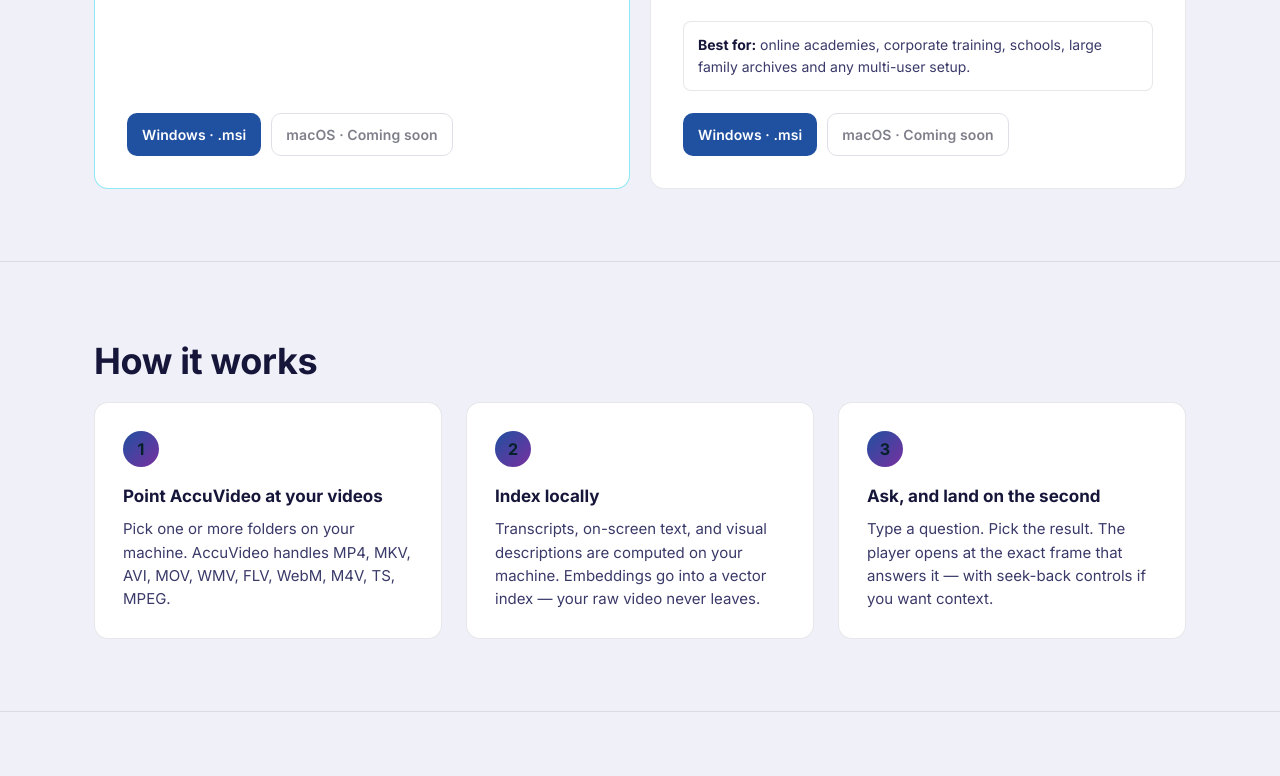
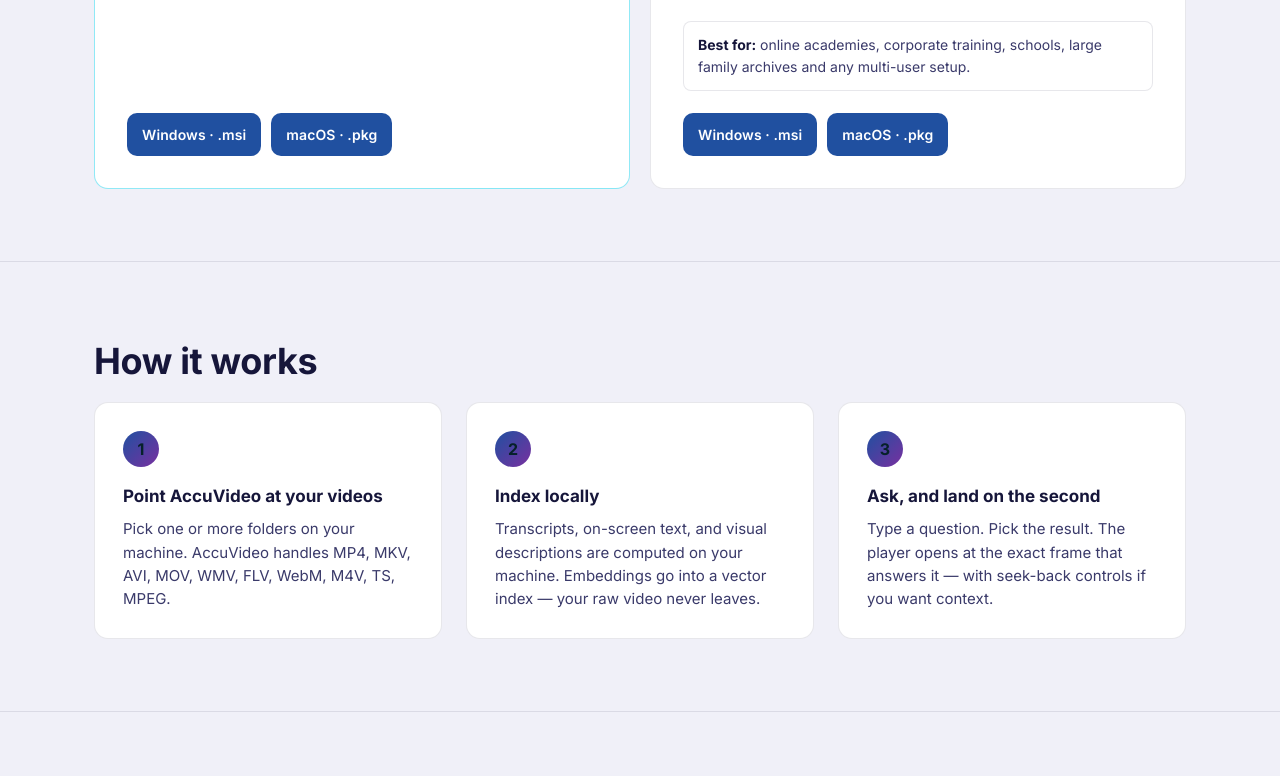
Before and after one commit to Acorn-Juice-Solutions/accuvideo, a plain HTML site: page index.html in a window 1280 px wide. Shown: the part 2004-2780 px from the top of the page. Drawn offline with Linux system fonts and the light colour scheme.

Commit message:
Mac Builds

```diff
--- a/assets/js/main.js
+++ b/assets/js/main.js
@@ -138,7 +138,7 @@
       'editions.basic.f6': '<strong>Optional NVIDIA CUDA acceleration</strong> — if a compatible GPU is detected, Basic offers to enable GPU mode and downloads a bundled DLL pack on demand',
       'editions.basic.bestfor': '<strong>Best for:</strong> students, individuals and families with a modest video collection.',
       'editions.basic.cta_win': 'Windows · .msi',
-      'editions.basic.cta_mac': 'macOS · Coming soon',
+      'editions.basic.cta_mac': 'macOS · .pkg',
       'editions.pro.title': 'Pro',
       'editions.pro.tag': 'For academies, businesses, schools and large archives',
       'editions.pro.f1': 'Everything in Basic',
@@ -151,7 +151,7 @@
       'editions.pro.f8': '<strong>NVIDIA CUDA build</strong> — separate <strong>.zip (&gt;2 GB)</strong> hosted externally, with SHA-256 hash, linked from each GitHub release',
       'editions.pro.bestfor': '<strong>Best for:</strong> online academies, corporate training, schools, large family archives and any multi-user setup.',
       'editions.pro.cta_win': 'Windows · .msi',
-      'editions.pro.cta_mac': 'macOS · Coming soon',
+      'editions.pro.cta_mac': 'macOS · .pkg',
 
       'pricing.title': 'Plans &amp; pricing',
       'pricing.sub': 'Pick the size that matches your library. Need something bigger? Talk to us.',
@@ -265,14 +265,14 @@
       'pricing.subscribe.cta': 'Request subscription',
 
       'download.title': 'Download AccuVideo',
-      'download.body': 'Windows builds available now. macOS (Apple Silicon) coming soon. Intel macOS: only Basic, on request — we evaluate hardware requirements case by case.',
+      'download.body': 'Windows and macOS (Apple Silicon) builds available now. macOS builds are temporarily unsigned while we finish Apple Developer ID enrollment — on first launch, right-click the .pkg and choose <strong>Open</strong> to bypass Gatekeeper. Intel macOS: only Basic, on request — we evaluate hardware requirements case by case.',
       'download.trial_note': '📧 First time? <a href="#" data-open-form="trial">Request your trial license first</a> — the installer asks for a license key on first launch.',
       'download.row_basic': 'Basic',
       'download.row_pro': 'Pro',
       'download.basic_win': 'Windows · .msi',
-      'download.basic_mac': 'macOS Apple Silicon · Coming soon',
+      'download.basic_mac': 'macOS Apple Silicon · .pkg',
       'download.pro_win': 'Windows · .msi',
-      'download.pro_mac': 'macOS Apple Silicon · Coming soon',
+      'download.pro_mac': 'macOS Apple Silicon · .pkg',
       'download.subnote_link': 'View all release files',
       'download.subnote_suffix': ' — changelog, hashes, older versions.',
       'download.gpu_note': '🟢 <strong>Want NVIDIA CUDA acceleration?</strong> <strong>Basic</strong> ships with CUDA support built in — if a compatible GPU is detected, the app offers to enable GPU mode and downloads a bundled DLL pack on first use. <strong>Pro CUDA</strong> is a separate <strong>.zip (&gt;2 GB)</strong> hosted externally because of GitHub\'s 2 GB asset limit; the download link and SHA-256 hash are published in the release notes next to each <a href="https://github.com/Acorn-Juice-Solutions/accuvideo-releases/releases/latest">GitHub release</a>.',
@@ -454,7 +454,7 @@
       'editions.basic.f6': '<strong>Aceleración NVIDIA CUDA opcional</strong> — si se detecta una GPU compatible, Basic ofrece activar el modo GPU y descarga bajo demanda un pack de DLLs empaquetadas',
       'editions.basic.bestfor': '<strong>Ideal para:</strong> estudiantes, particulares y familias con una videoteca modesta.',
       'editions.basic.cta_win': 'Windows · .msi',
-      'editions.basic.cta_mac': 'macOS · Próximamente',
+      'editions.basic.cta_mac': 'macOS · .pkg',
       'editions.pro.title': 'Pro',
       'editions.pro.tag': 'Para academias, empresas, colegios y archivos grandes',
       'editions.pro.f1': 'Todo lo de Basic',
@@ -467,7 +467,7 @@
       'editions.pro.f8': '<strong>Build NVIDIA CUDA</strong> — <strong>.zip aparte (&gt;2 GB)</strong> alojado externamente, con hash SHA-256, enlazado desde cada release de GitHub',
       'editions.pro.bestfor': '<strong>Ideal para:</strong> academias online, formación corporativa, colegios, archivos familiares grandes y cualquier escenario multi-usuario.',
       'editions.pro.cta_win': 'Windows · .msi',
-      'editions.pro.cta_mac': 'macOS · Próximamente',
+      'editions.pro.cta_mac': 'macOS · .pkg',
 
       'pricing.title': 'Planes y precios',
       'pricing.sub': 'Elige el tamaño que se ajuste a tu videoteca. ¿Necesitas algo más grande? Hablamos.',
@@ -581,14 +581,14 @@
       'pricing.subscribe.cta': 'Solicitar suscripción',
 
       'download.title': 'Descarga AccuVideo',
-      'download.body': 'Builds para Windows disponibles ya. macOS (Apple Silicon) próximamente. macOS Intel: sólo Basic, bajo petición — evaluamos los requisitos de hardware caso por caso.',
+      'download.body': 'Builds para Windows y macOS (Apple Silicon) disponibles ya. Los builds de macOS están temporalmente sin firmar mientras finalizamos el alta del Apple Developer ID — en el primer arranque, haz clic derecho en el .pkg y elige <strong>Abrir</strong> para saltarte Gatekeeper. macOS Intel: sólo Basic, bajo petición — evaluamos los requisitos de hardware caso por caso.',
       'download.trial_note': '📧 ¿Primera vez? <a href="#" data-open-form="trial">Solicita primero tu licencia trial</a> — el instalador pide la clave de licencia en el primer arranque.',
       'download.row_basic': 'Basic',
       'download.row_pro': 'Pro',
       'download.basic_win': 'Windows · .msi',
-      'download.basic_mac': 'macOS Apple Silicon · Próximamente',
+      'download.basic_mac': 'macOS Apple Silicon · .pkg',
       'download.pro_win': 'Windows · .msi',
-      'download.pro_mac': 'macOS Apple Silicon · Próximamente',
+      'download.pro_mac': 'macOS Apple Silicon · .pkg',
       'download.subnote_link': 'Ver todos los ficheros del release',
       'download.subnote_suffix': ' — changelog, hashes, versiones anteriores.',
       'download.gpu_note': '🟢 <strong>¿Quieres aceleración NVIDIA CUDA?</strong> <strong>Basic</strong> ya incluye soporte CUDA — si se detecta una GPU compatible, la app ofrece activar el modo GPU y descarga un pack de DLLs empaquetadas en el primer uso. <strong>Pro CUDA</strong> es un <strong>.zip aparte (&gt;2 GB)</strong> alojado externamente por la limitación de 2 GB por asset de GitHub; el enlace de descarga y su hash SHA-256 se publican en las notas de cada <a href="https://github.com/Acorn-Juice-Solutions/accuvideo-releases/releases/latest">release de GitHub</a>.',
--- a/index.html
+++ b/index.html
@@ -122,7 +122,7 @@
           <p class="edition-bestfor" data-i18n="editions.basic.bestfor"><strong>Best for:</strong> students, individuals and families with a modest video collection.</p>
           <div class="edition-ctas">
             <a href="https://github.com/Acorn-Juice-Solutions/accuvideo-releases/releases/latest/download/AccuVideoBasic.msi" class="btn btn-primary" data-i18n="editions.basic.cta_win">Windows · .msi</a>
-            <span class="btn btn-ghost btn-disabled" aria-disabled="true" data-i18n="editions.basic.cta_mac">macOS · Coming soon</span>
+            <a href="https://github.com/Acorn-Juice-Solutions/accuvideo-releases/releases/latest/download/AccuVideoMacBasic.pkg" class="btn btn-primary" data-i18n="editions.basic.cta_mac">macOS · .pkg</a>
           </div>
         </article>
         <article class="edition">
@@ -141,7 +141,7 @@
           <p class="edition-bestfor" data-i18n="editions.pro.bestfor"><strong>Best for:</strong> online academies, corporate training, schools, large family archives and any multi-user setup.</p>
           <div class="edition-ctas">
             <a href="https://github.com/Acorn-Juice-Solutions/accuvideo-releases/releases/latest/download/AccuVideoPro.msi" class="btn btn-primary" data-i18n="editions.pro.cta_win">Windows · .msi</a>
-            <span class="btn btn-ghost btn-disabled" aria-disabled="true" data-i18n="editions.pro.cta_mac">macOS · Coming soon</span>
+            <a href="https://github.com/Acorn-Juice-Solutions/accuvideo-releases/releases/latest/download/AccuVideoMacPro.pkg" class="btn btn-primary" data-i18n="editions.pro.cta_mac">macOS · .pkg</a>
           </div>
         </article>
       </div>
@@ -271,21 +271,21 @@
 
       <div id="download" class="download-card pricing-download">
         <h3 data-i18n="download.title">Download AccuVideo</h3>
-        <p data-i18n="download.body">Windows builds available now. macOS (Apple Silicon) coming soon. Intel macOS: only Basic, on request — we evaluate hardware requirements case by case.</p>
+        <p data-i18n="download.body">Windows and macOS (Apple Silicon) builds available now. macOS builds are temporarily unsigned while we finish Apple Developer ID enrollment — on first launch, right-click the .pkg and choose <strong>Open</strong> to bypass Gatekeeper. Intel macOS: only Basic, on request — we evaluate hardware requirements case by case.</p>
         <p class="download-trial-note" data-i18n="download.trial_note">📧 First time? <a href="#" data-open-form="trial">Request your trial license first</a> — the installer asks for a license tied to your hardware ID to activate.</p>
         <div class="download-matrix">
           <div class="download-row">
             <div class="download-row-label" data-i18n="download.row_basic">Basic</div>
             <div class="download-row-ctas">
               <a href="https://github.com/Acorn-Juice-Solutions/accuvideo-releases/releases/latest/download/AccuVideoBasic.msi" class="btn btn-primary" data-i18n="download.basic_win">Windows · .msi</a>
-              <span class="btn btn-ghost btn-disabled" aria-disabled="true" data-i18n="download.basic_mac">macOS Apple Silicon · Coming soon</span>
+              <a href="https://github.com/Acorn-Juice-Solutions/accuvideo-releases/releases/latest/download/AccuVideoMacBasic.pkg" class="btn btn-primary" data-i18n="download.basic_mac">macOS Apple Silicon · .pkg</a>
             </div>
           </div>
           <div class="download-row">
             <div class="download-row-label" data-i18n="download.row_pro">Pro</div>
             <div class="download-row-ctas">
               <a href="https://github.com/Acorn-Juice-Solutions/accuvideo-releases/releases/latest/download/AccuVideoPro.msi" class="btn btn-primary" data-i18n="download.pro_win">Windows · .msi</a>
-              <span class="btn btn-ghost btn-disabled" aria-disabled="true" data-i18n="download.pro_mac">macOS Apple Silicon · Coming soon</span>
+              <a href="https://github.com/Acorn-Juice-Solutions/accuvideo-releases/releases/latest/download/AccuVideoMacPro.pkg" class="btn btn-primary" data-i18n="download.pro_mac">macOS Apple Silicon · .pkg</a>
             </div>
           </div>
         </div>
```
